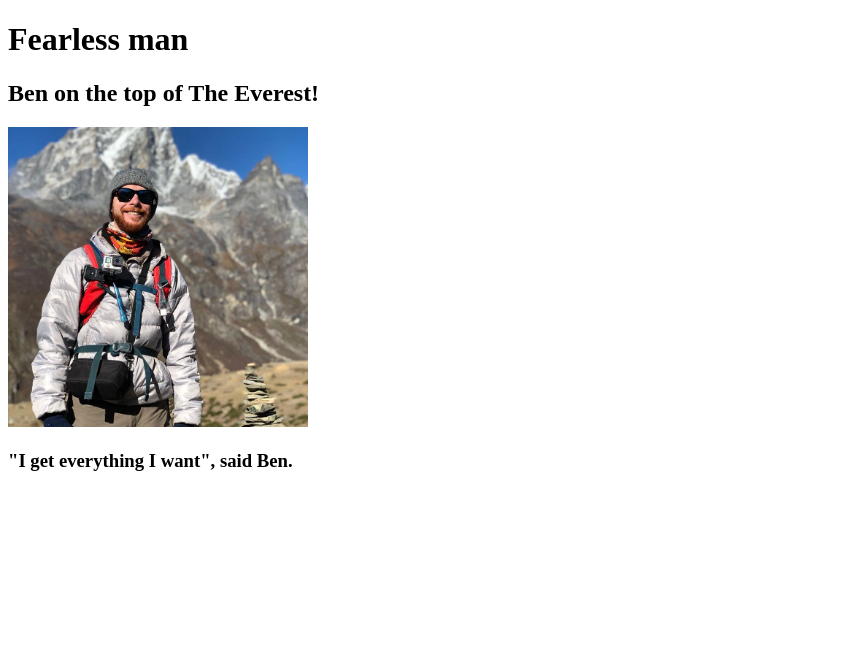
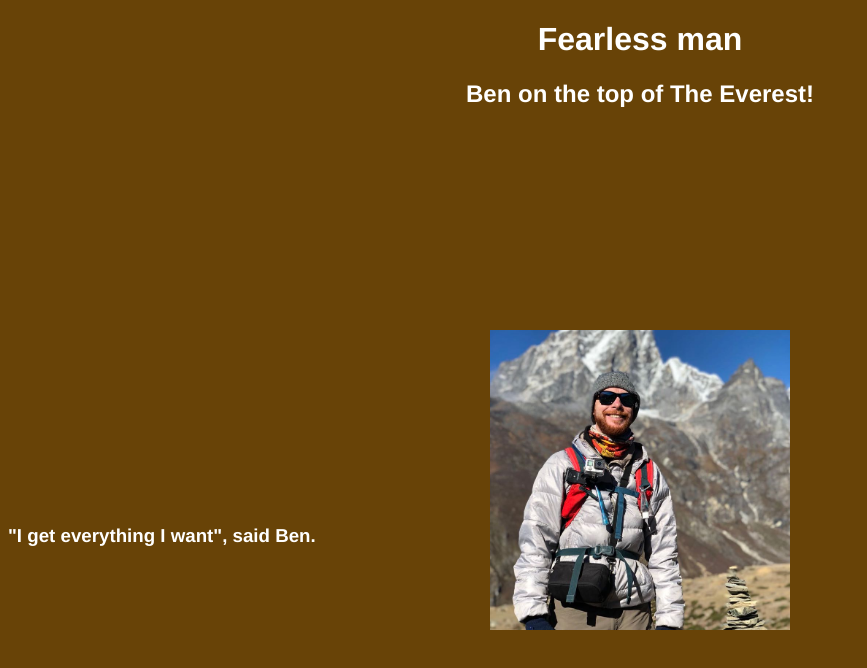
Before and after one commit to IrinaPenzina/git-101, a plain HTML site: page index.html in a window 1280 px wide. Shown: the whole page, without its empty margins (0-867 px from the left). Drawn offline with Linux system fonts and the light colour scheme.

Commit message:
Centered image and tagline

```diff
--- a/index.html
+++ b/index.html
@@ -2,11 +2,15 @@
 <html>
 <head>
 	<title> Ben, I love you!</title>
+
+	<link rel="stylesheet" href="style.css">
 </head>
 <body>
-	<h1>Fearless man</h1>
-	<h2> Ben on the top of The Everest!</h2>
-	<img src="Ben.jpg" width=300 height=300 alt="Ben the winner">
-	<h3>"I get everything I want", said Ben.</h3>
+	<div id ="container">
+		<h1>Fearless man</h1>
+			<h2> Ben on the top of The Everest!</h2>
+				<img src="Ben.jpg" alt="Ben the winner">
+				<h3>"I get everything I want", said Ben.</h3>
+	</div>
 </body>
 </html>
--- /dev/null
+++ b/style.css
@@ -0,0 +1,30 @@
+body {
+	font-family: Helvetica;
+	background-color: #684307;
+}
+
+h1 {
+	text-align: center;
+	color: #ffffff;
+}
+
+h2{
+	text-align: center;
+	color: #ffffff;
+}
+
+img {
+	position: absolute;
+   	top: 60%;
+   	left: 50%;
+   	width: 300px;
+   	height: 300px;
+   	margin-top: -150px; /* Half the height */
+   	margin-left: -150px; /* Half the width */
+}
+
+h3 {
+	text-align: left;
+	margin-top: 33%;
+	color: #FFFFFF;
+}
```
